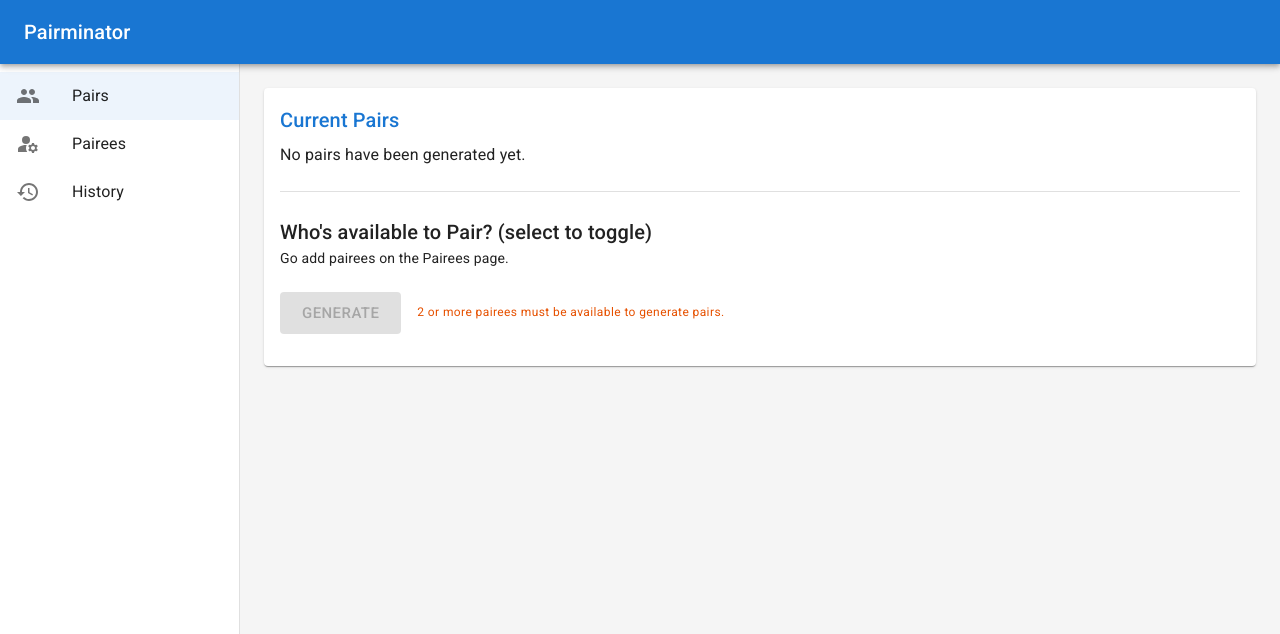
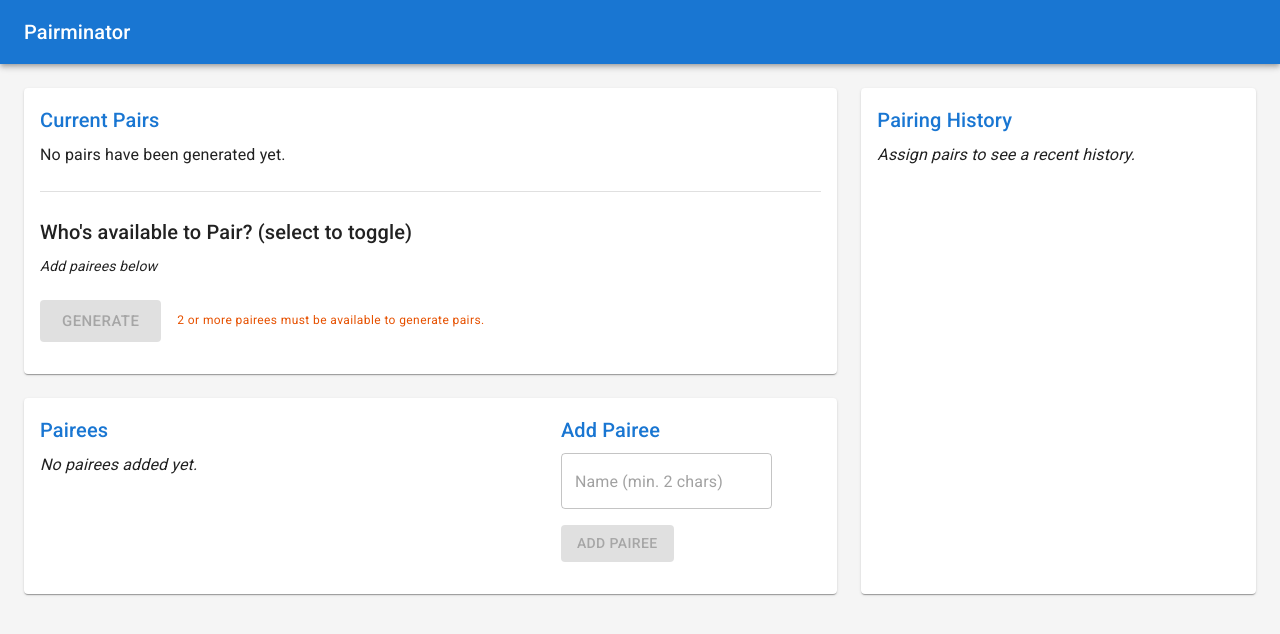
Before and after one commit to derekmborges/pairminator, a React (Create React App) app in the folder frontend/: page / in a window 1280 px wide. Shown: the top 634 px of the page. Built offline with nearby package versions, Linux system fonts and the light colour scheme.

Commit message:
consolidate to 1 page and overhaul pairee UI

```diff
--- a/frontend/src/Components/AppRouter.tsx
+++ b/frontend/src/Components/AppRouter.tsx
@@ -1,16 +1,11 @@
 import React from 'react'
 import { Route, Routes } from 'react-router-dom'
-import { Pairees } from './Pairees'
-import { Pairs } from './Pairs'
-import { History } from './History'
+import { Dashboard } from './Dashboard'
 
 export const AppRouter = () => {
   return (
     <Routes>
-        <Route path='/' element={<Pairs />} />
-        <Route path='/pairs' element={<Pairs />} />
-        <Route path='/pairees' element={<Pairees />} />
-        <Route path='/history' element={<History />} />
+        <Route path='/' element={<Dashboard />} />
     </Routes>
   )
 }
--- /dev/null
+++ b/frontend/src/Components/Dashboard.tsx
@@ -0,0 +1,19 @@
+import React from 'react'
+import Grid2 from '@mui/material/Unstable_Grid2/Grid2'
+import { History } from './History'
+import { Pairees } from './Pairees'
+import { Pairs } from './Pairs'
+
+export const Dashboard = (): JSX.Element => {
+    return (
+        <>
+            <Grid2 xs={12} md={8}>
+                <Pairs />
+                <Pairees />
+            </Grid2>
+            <Grid2 xs={12} md={4}>
+                <History />
+            </Grid2>
+        </>
+    )
+}
--- /dev/null
+++ b/frontend/src/Components/EditPaireeDialog.tsx
@@ -0,0 +1,55 @@
+import Button from '@mui/material/Button'
+import Dialog from '@mui/material/Dialog'
+import DialogActions from '@mui/material/DialogActions'
+import DialogContent from '@mui/material/DialogContent'
+import DialogContentText from '@mui/material/DialogContentText'
+import DialogTitle from '@mui/material/DialogTitle'
+import TextField from '@mui/material/TextField'
+import React, { useState } from 'react'
+import { usePairminatorContext } from '../context/PairminatorContext'
+import { Pairee } from '../models/interface'
+
+type Props = {
+    open: boolean
+    pairee: Pairee
+    handleClose: () => void
+}
+
+export const EditPaireeDialog = ({
+    pairee,
+    open,
+    handleClose
+}: Props): JSX.Element => {
+    const { updatePairee } = usePairminatorContext()
+    const [updatedName, setUpdatedName] = useState<string>(pairee.name);
+
+    const update = () => {
+        if (updatedName !== pairee.name) {
+            updatePairee(pairee.id, updatedName);
+        }
+        handleClose()
+    }
+
+    return (
+        <Dialog open={open} onClose={() => handleClose()}>
+            <DialogTitle>Update Pairee Name</DialogTitle>
+            <DialogContent>
+                <DialogContentText>
+                    From: {pairee.name}
+                </DialogContentText>
+                <TextField
+                    autoFocus
+                    id="name"
+                    size='small'
+                    margin="dense"
+                    value={updatedName}
+                    onChange={(e) => setUpdatedName(e.target.value)}
+                />
+            </DialogContent>
+            <DialogActions>
+                <Button onClick={handleClose}>Cancel</Button>
+                <Button onClick={update}>Update</Button>
+            </DialogActions>
+        </Dialog>
+    )
+}
--- a/frontend/src/Components/History.tsx
+++ b/frontend/src/Components/History.tsx
@@ -3,7 +3,6 @@ import Box from '@mui/material/Box'
 import Paper from '@mui/material/Paper'
 import Stack from '@mui/material/Stack'
 import Typography from '@mui/material/Typography'
-import Grid2 from '@mui/material/Unstable_Grid2/Grid2'
 import { usePairminatorContext } from '../context/PairminatorContext'
 import { Assignment, Pair } from '../models/interface'
 
@@ -11,15 +10,18 @@ export const History = (): JSX.Element => {
   const { assignmentHistory } = usePairminatorContext()
 
   return (
-    <Grid2 xs={12}>
-        <Paper sx={{ p: 2, display: 'flex', flexDirection: 'column' }}>
+    <Paper
+      component={Box}
+      height={{ md: '100%', xs: 'auto' }}
+      sx={{ p: 2, display: 'flex', flexDirection: 'column' }}
+    >
       <Typography component="h2" variant="h6" color="primary" gutterBottom>
         Pairing History
       </Typography>
 
       {!assignmentHistory.length && (
-              <Typography variant='subtitle1'>
-                Assign pairs to see history.
+        <Typography variant='body1' fontStyle='italic'>
+          Assign pairs to see a recent history.
         </Typography>
       )}
 
@@ -48,6 +50,5 @@ export const History = (): JSX.Element => {
         }
       </Stack>
     </Paper>
-    </Grid2>
   )
 }
--- a/frontend/src/Components/Pairees.tsx
+++ b/frontend/src/Components/Pairees.tsx
@@ -1,27 +1,24 @@
-import React, { useEffect, useState } from 'react'
+import React, { useState } from 'react'
 import Box from '@mui/material/Box'
 import Button from '@mui/material/Button'
 import Paper from '@mui/material/Paper'
-import Table from '@mui/material/Table'
-import TableBody from '@mui/material/TableBody'
-import TableCell from '@mui/material/TableCell'
-import TableHead from '@mui/material/TableHead'
-import TableRow from '@mui/material/TableRow'
 import TextField from '@mui/material/TextField'
 import Typography from '@mui/material/Typography'
-import Grid2 from '@mui/material/Unstable_Grid2/Grid2'
 import { usePairminatorContext } from '../context/PairminatorContext'
 import { Pairee } from '../models/interface'
 import IconButton from '@mui/material/IconButton'
 import EditIcon from '@mui/icons-material/Edit'
-import CloseIcon from '@mui/icons-material/Close'
-import CheckIcon from '@mui/icons-material/Check'
-import Stack from '@mui/material/Stack'
-import ClickAwayListener from '@mui/material/ClickAwayListener'
-import MoreHorizIcon from '@mui/icons-material/MoreHoriz'
+import Grid2 from '@mui/material/Unstable_Grid2/Grid2'
+import List from '@mui/material/List'
+import ListItem from '@mui/material/ListItem'
+import ListItemText from '@mui/material/ListItemText'
+import ListItemIcon from '@mui/material/ListItemIcon'
+import PersonIcon from '@mui/icons-material/Person'
+import DeleteIcon from '@mui/icons-material/Delete'
+import { EditPaireeDialog } from './EditPaireeDialog'
 
 export const Pairees = (): JSX.Element => {
-    const { pairees, addPairee, updatePairee } = usePairminatorContext();
+    const { pairees, addPairee } = usePairminatorContext();
     const [newPaireeName, setNewPaireeName] = useState<string>('');
 
     const add = () => {
@@ -29,124 +26,65 @@ export const Pairees = (): JSX.Element => {
         setNewPaireeName('');
     }
 
-    const PaireeRow = ({pairee}: {pairee: Pairee}): JSX.Element => {
+    const PaireeRow = ({ pairee }: { pairee: Pairee }): JSX.Element => {
         const [hovering, setHovering] = useState<boolean>(false);
         const [editing, setEditing] = useState<boolean>(false);
-        const [updatedName, setUpdatedName] = useState<string>('');
 
-        useEffect(() => {
-            if (editing) {
-                setUpdatedName(pairee.name);
+        return (
+            <>
+                <ListItem
+                    onMouseEnter={() => setHovering(true)}
+                    onMouseLeave={() => setHovering(false)}
+                    key={pairee.id}
+                    secondaryAction={hovering ?
+                        <>
+                            <IconButton onClick={() => setEditing(true)}>
+                                <EditIcon />
+                            </IconButton>
+                            <IconButton aria-label="delete">
+                                <DeleteIcon />
+                            </IconButton>
+                        </>
+                        : null
                     }
-        }, [pairee, setUpdatedName, editing]);
-
-        const close = (apply?: boolean) => {
-            if (apply && updatedName !== pairee.name) {
-                updatePairee(pairee.id, updatedName);
-            }
-            setEditing(false);
+                    sx={{
+                        bgcolor: hovering ? 'grey.100' : 'transparent'
+                    }}
+                >
+                    <ListItemIcon>
+                        <PersonIcon />
+                    </ListItemIcon>
+                    <ListItemText primary={pairee.name} />
+                </ListItem>
+                <EditPaireeDialog
+                    open={editing}
+                    pairee={pairee}
+                    handleClose={() => setEditing(false)}
+                />
+            </>
+        )
     }
 
     return (
-            <TableRow sx={{ height: 50 }}>
-                <TableCell style={{ width: 300 }}>
-                    <Box
-                        onMouseEnter={() => setHovering(true)}
-                        onMouseLeave={() => setHovering(false)}
-                    >
-                        {editing ? (
-                            <ClickAwayListener
-                            onClickAway={() => close(true)}
-                            >
-                                <Stack width="100%" direction='row' alignItems='center'>
-                                    <TextField
-                                        size='small'
-                                        value={updatedName}
-                                        onChange={(e) => setUpdatedName(e.target.value)}
-                                        />
-                                    <IconButton
-                                        size='small'
-                                        onClick={() => close()}
-                                        sx={{ width: 30, height: 30 }}
-                                        >
-                                        <CloseIcon fontSize='inherit' />
-                                    </IconButton>
-                                    <IconButton
-                                        size='small'
-                                        onClick={() => close(true)}
-                                        sx={{ width: 30, height: 30 }}
-                                        >
-                                        <CheckIcon fontSize='inherit' />
-                                    </IconButton>
-                                </Stack>
-                            </ClickAwayListener>
-                        ) : (
-                            <>{pairee.name}</>
-                            )}
-                        {!editing && hovering && (
-                            <IconButton
-                            size='small'
-                            onClick={() => setEditing(true)}
-                            >
-                                <EditIcon fontSize="inherit" />
-                            </IconButton>
-                        )}
-                    </Box>
-                </TableCell>
-                <TableCell>{pairee.id}</TableCell>
-                <TableCell>
-                    <IconButton>
-                        <MoreHorizIcon />
-                    </IconButton>
-                </TableCell>
-            </TableRow>
-        );
-    }
-
-  return (
-    <>
-        <Grid2 xs={12}>
-            <Paper sx={{ p: 2, display: 'flex', flexDirection: 'column' }}>
+        <Paper sx={{ mt: 3, p: 2, display: 'flex', flexDirection: 'column' }}>
+            <Grid2 container>
+                <Grid2 xs={12} md={8}>
                     <Typography component="h2" variant="h6" color="primary" gutterBottom>
                         Pairees
                     </Typography>
-                <Table>
-                    <TableHead>
-                        <TableRow>
-                            <TableCell>Name</TableCell>
-                            <TableCell>ID</TableCell>
-                            <TableCell>Actions</TableCell>
-                        </TableRow>
-                    </TableHead>
-                    {!!pairees.length ? (
-                        <TableBody>
+                    {pairees.length > 0 ? (
+                        <List>
                             {pairees.map((pairee: Pairee) => (
-                                <PaireeRow
-                                    key={pairee.id}
-                                    pairee={pairee}
-                                />
+                                <PaireeRow key={pairee.id} pairee={pairee} />
                             ))}
-                        </TableBody>
+                        </List>
                     ) : (
-                        <TableBody>
-                            <TableRow>
-                                <TableCell colSpan={2}>
-                                    <Box textAlign='center'>
-                                        <Typography>
+                        <Typography variant='body1' fontStyle='italic'>
                             No pairees added yet.
                         </Typography>
-                                    </Box>
-                                </TableCell>
-                            </TableRow>
-                        </TableBody>
-
                     )}
-                </Table>
-            </Paper>
                 </Grid2>
-
-        <Grid2 xs={12}>
-            <Paper sx={{ p: 2, display: 'flex', flexDirection: 'column' }}>
+                <Grid2 xs={12} md={4}>
                     <Typography component="h2" variant="h6" color="primary" gutterBottom>
                         Add Pairee
                     </Typography>
@@ -172,8 +110,8 @@ export const Pairees = (): JSX.Element => {
                             Add Pairee
                         </Button>
                     </Box>
+                </Grid2>
+            </Grid2>
         </Paper>
-        </Grid2>
-    </>
     )
 }
--- a/frontend/src/Components/PairminatorApp.tsx
+++ b/frontend/src/Components/PairminatorApp.tsx
@@ -8,7 +8,6 @@ import Container from "@mui/system/Container";
 import Grid2 from "@mui/material/Unstable_Grid2/Grid2";
 import { BrowserRouter } from "react-router-dom";
 import { AppRouter } from "./AppRouter";
-import { Sidebar } from "./Sidebar";
 import { PairminatorProvider } from "../context/PairminatorContext";
 
 export const PairminatorApp = (): JSX.Element => {
@@ -35,7 +34,6 @@ export const PairminatorApp = (): JSX.Element => {
               </Typography>
             </Toolbar>
           </AppBar>
-          <Sidebar />
           <Box
             component="main"
             sx={{
@@ -49,7 +47,7 @@ export const PairminatorApp = (): JSX.Element => {
             }}
           >
             <Toolbar />
-            <Container maxWidth="lg" sx={{ my: 3 }}>
+            <Container maxWidth="xl" sx={{ my: 3 }}>
               <Grid2 container spacing={3}>
                 <AppRouter />
               </Grid2>
--- a/frontend/src/Components/Pairs.tsx
+++ b/frontend/src/Components/Pairs.tsx
@@ -24,7 +24,6 @@ export const Pairs = (): JSX.Element => {
   } = usePairminatorContext()
 
   return (
-    <Grid2 xs={12}>
     <Paper sx={{ p: 2, display: 'flex', flexDirection: 'column' }}>
       <Typography component="h2" variant="h6" color="primary" gutterBottom>
         Current Pairs
@@ -44,24 +43,18 @@ export const Pairs = (): JSX.Element => {
               {pairees.map((pairee: Pairee) => (
                 <Grid2 key={pairee.id}>
                   <Chip
-                            component={Button}
                     size='medium'
                     label={pairee.name}
                     variant={availablePairees.some(p => p.id === pairee.id) ? 'filled' : 'outlined'}
                     color={availablePairees.some(p => p.id === pairee.id) ? 'success' : 'default'}
                     onClick={() => togglePaireeAvailability(pairee)}
-                            sx={{
-                              width: 90,
-                              height: 35,
-                              fontSize: 14
-                            }}
                   />
                 </Grid2>
               ))}
             </Grid2>
           ) : (
-                  <Typography variant='body2'>
-                    Go add pairees on the Pairees page.
+            <Typography pt={1} variant='body2' fontStyle='italic'>
+              Add pairees below
             </Typography>
           )}
         </>
@@ -70,7 +63,7 @@ export const Pairs = (): JSX.Element => {
         <LinearProgress color='inherit' sx={{ mt: 2 }} />
       )}
       {[PairingState.GENERATED, PairingState.ASSIGNED].includes(pairingState) && currentPairs && (
-              <Grid2 container px={0} spacing={1}>
+        <Grid2 container px={0} spacing={2}>
           {currentPairs.map((pair: Pair) => (
             <Grid2>
               <Stack direction='column' alignItems='center' spacing={1}>
@@ -82,11 +75,6 @@ export const Pairs = (): JSX.Element => {
                   label={pair.pairee1.name}
                   variant='filled'
                   color={pairingState === PairingState.ASSIGNED ? 'success' : 'primary'}
-                        sx={{
-                          width: 90,
-                          height: 35,
-                          fontSize: 14
-                        }}
                 />
                 {pair.pairee2 && (
                   <Chip
@@ -94,11 +82,6 @@ export const Pairs = (): JSX.Element => {
                     label={pair.pairee2.name}
                     variant='filled'
                     color={pairingState === PairingState.ASSIGNED ? 'success' : 'primary'}
-                          sx={{
-                            width: 90,
-                            height: 35,
-                            fontSize: 14
-                          }}
                   />
                 )}
               </Stack>
@@ -133,6 +116,7 @@ export const Pairs = (): JSX.Element => {
           <Button
             color="success"
             variant='contained'
+            size='large'
             onClick={assignCurrentPairs}
           >
             Assign
@@ -142,6 +126,7 @@ export const Pairs = (): JSX.Element => {
           <Button
             color="warning"
             variant='contained'
+            size='large'
             onClick={resetCurrentPairs}
           >
             Reset
@@ -150,6 +135,5 @@ export const Pairs = (): JSX.Element => {
       </Stack>
 
     </Paper>
-    </Grid2>
   )
 }
```
Also changed, not shown: frontend/src/Components/Sidebar.tsx (+9 -0 lines). Lines whose indentation alone changed are shown as unchanged.
